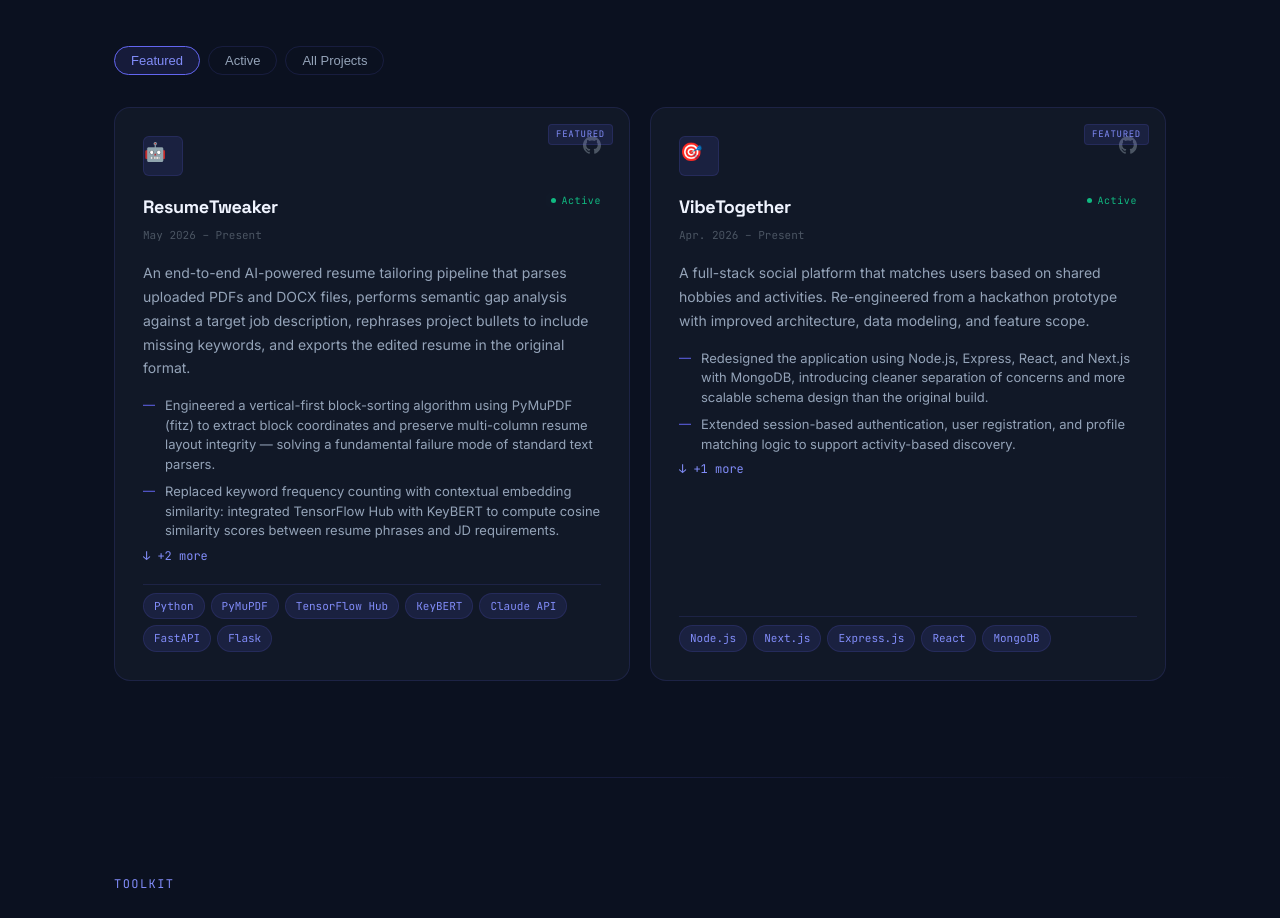
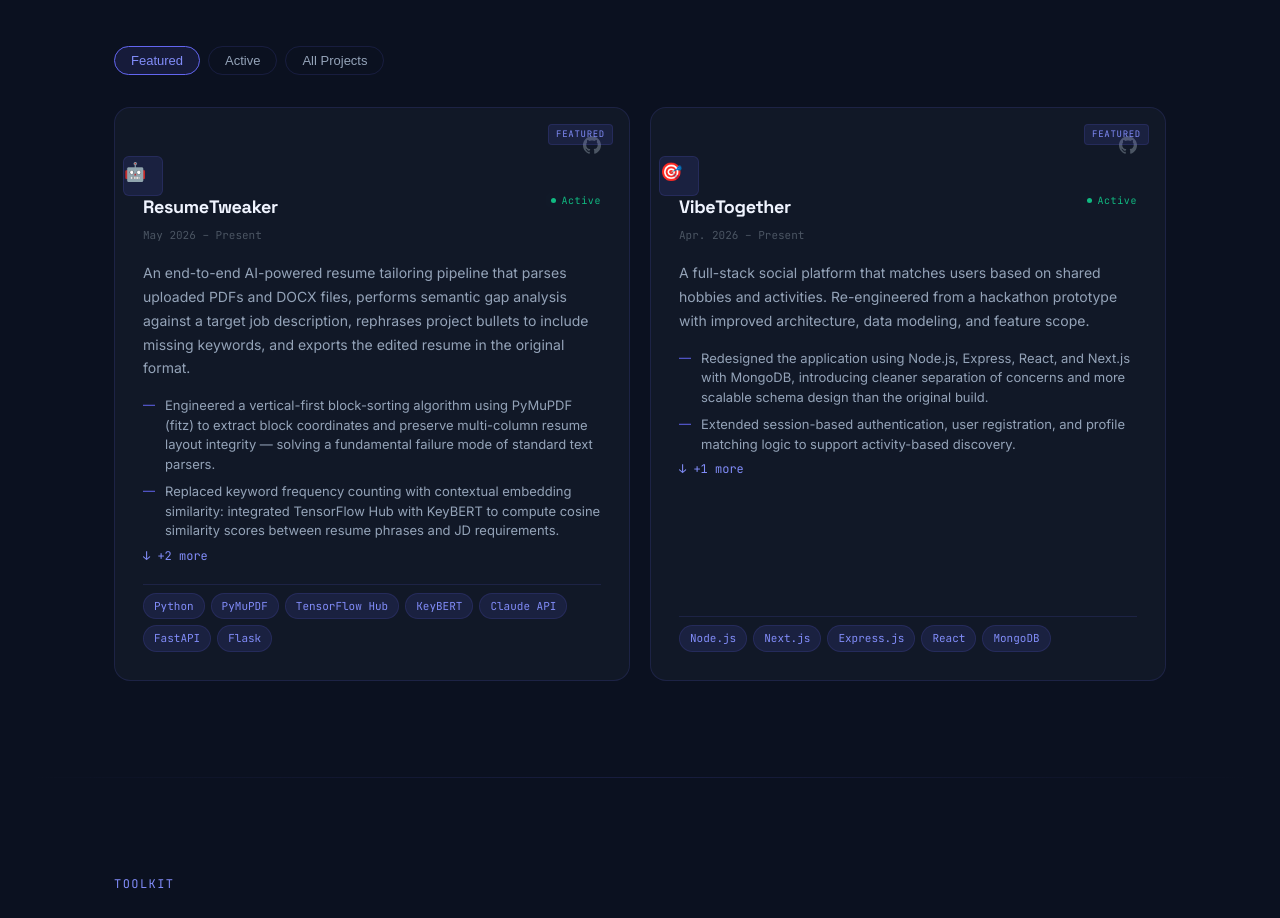
Before and after one commit to Saumy-m/SaumyaMehta, a Next.js app: page /SaumyaMehta/ in a window 1280 px wide. Shown: the part 2340-3258 px from the top of the page. Built offline with nearby package versions, Linux system fonts and the light colour scheme.

Commit message:
github icon position updated

```diff
--- a/styles/projects.css
+++ b/styles/projects.css
@@ -79,6 +79,8 @@
 
 .project-icon {
   position: relative;
+  top: 20px;
+  right: 20px;
   width: 40px;
   height: 40px;
   border-radius: var(--radius-sm);
```
